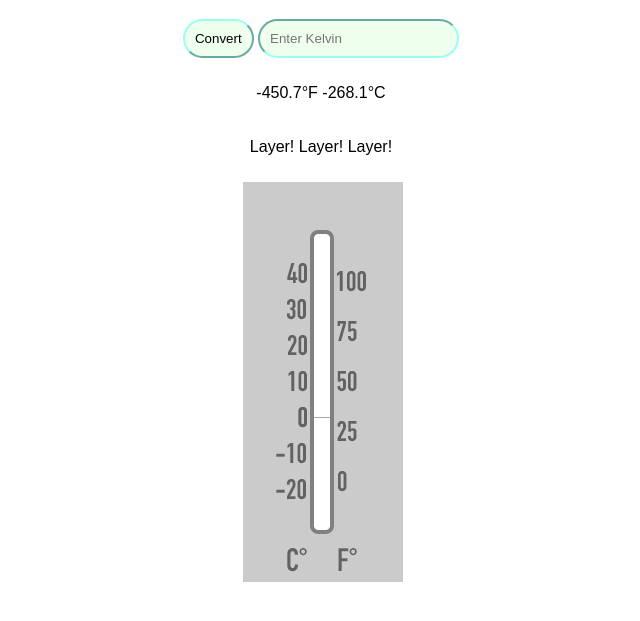
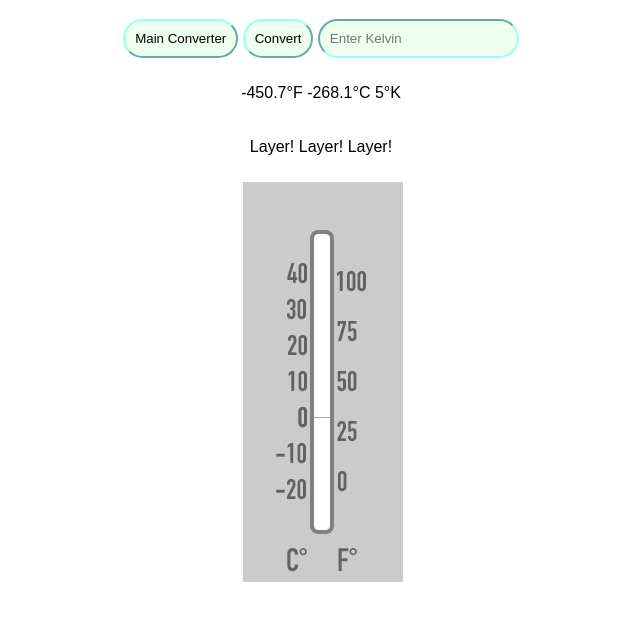
Before and after one commit to knotbin/c-f-converter, a plain HTML site: page Kelvin/index.html in a window 1280 px wide. Both pictures are taken after typing "5" into the empty fields and a click on the button "Convert". Shown: the part 61-682 px from the top of the page, without its empty margins (319-959 px from the left). Drawn offline with Linux system fonts and the light colour scheme; a web font is replaced by a local one.

Commit message:
back to main tab

```diff
--- a/Kelvin/index.html
+++ b/Kelvin/index.html
@@ -14,6 +14,7 @@
 </head>
 <body>
     <h1>Hi!</h1>
+    <button class="padme" onclick = "switchTab()">Main Converter</button>
     <button class="padme" onclick = "convert1()">Convert</button>
     <input class="padme" type="number" id="tbuser" placeholder="Enter Kelvin" maxlength="30">
     <p class="justpad" id="output1"></p>
--- a/Kelvin/index.js
+++ b/Kelvin/index.js
@@ -40,7 +40,7 @@ window.onload = getcha()
 function convert1() {
         outie = (innie.value - 273.15) * 9/5 + 32;
         farenval = outie;
-        out1.innerHTML = outie.toFixed(1) + '°F ' + (innie.value - 273.15).toFixed(1) + '°C';
+        out1.innerHTML = outie.toFixed(1) + '°F ' + (innie.value - 273.15).toFixed(1) + '°C ' + innie.value + '°K';
         red = Math.floor(outie / 100 * 255);
         blue = Math.floor((100 - outie)/100 * 255);
         green = Math.floor(((50 - Math.abs (50 - outie)) / 50) * 196);
@@ -79,3 +79,6 @@ function convert1() {
     getcha();
     innie.value = '';
 }
+function switchTab() {
+    window.location.href = "../index.html"
+}
```
